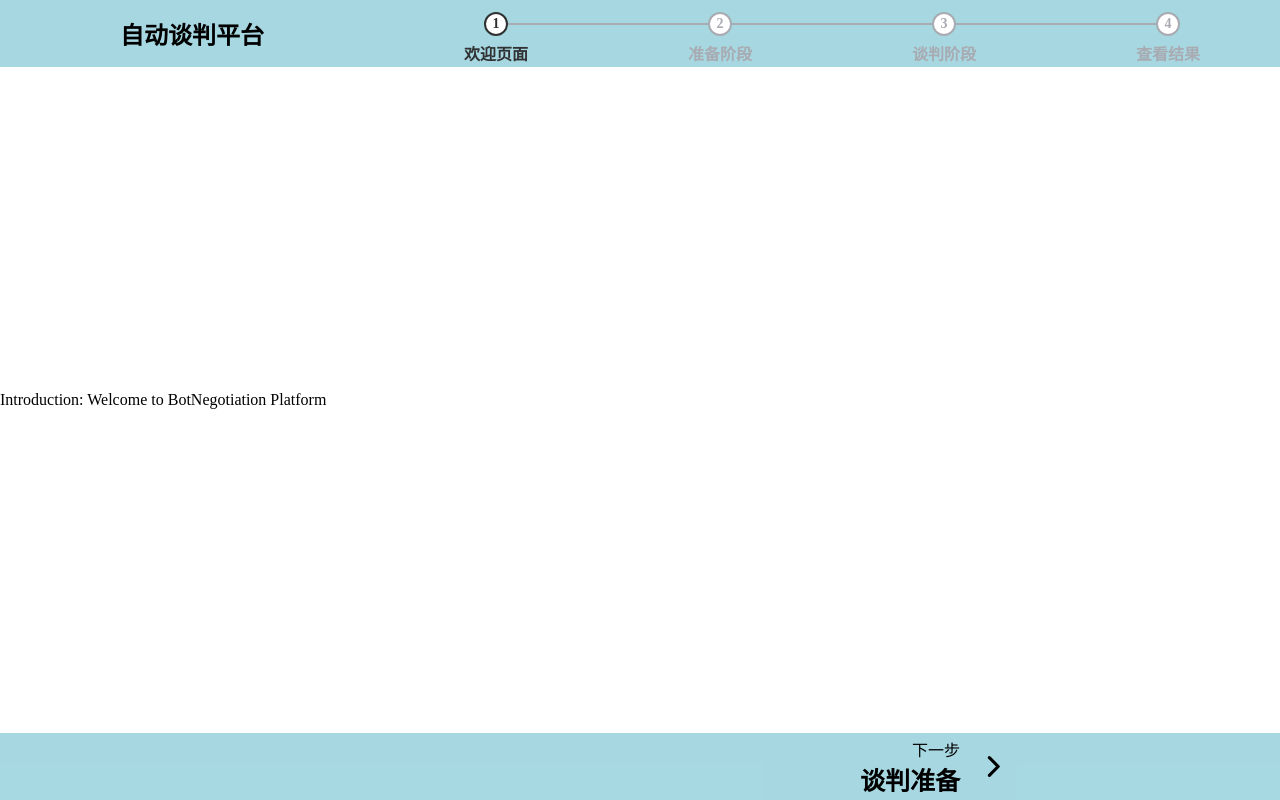
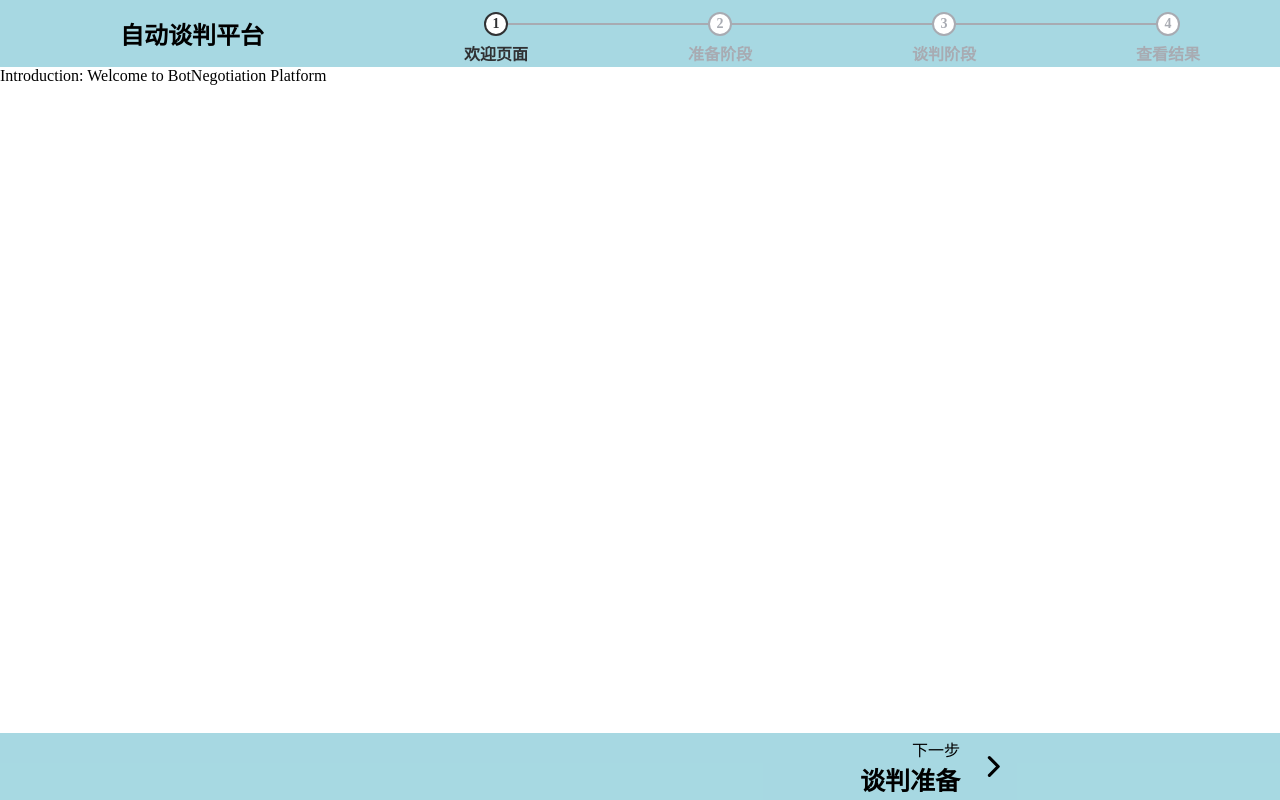
Before and after one commit to JJJoex/Negotiator, a Vue app in the folder Negotiator/: page /description in a window 1280 px wide. Built offline with nearby package versions, Linux system fonts and the light colour scheme.

Commit message:
fix a layout bug

```diff
--- a/Negotiator/src/App.vue
+++ b/Negotiator/src/App.vue
@@ -148,7 +148,7 @@ const goToPrevious = () => {
 }
 
 .body {
-  display: flex;
+  /* display: flex; */
   width: 100%;
   height: 100%;
   overflow: scroll;
```
